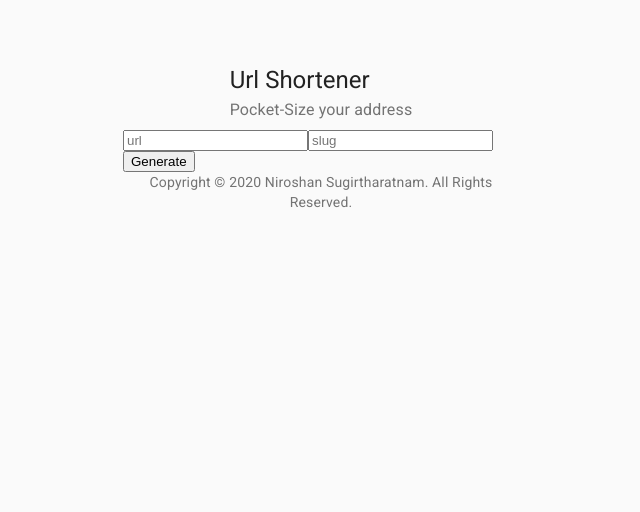
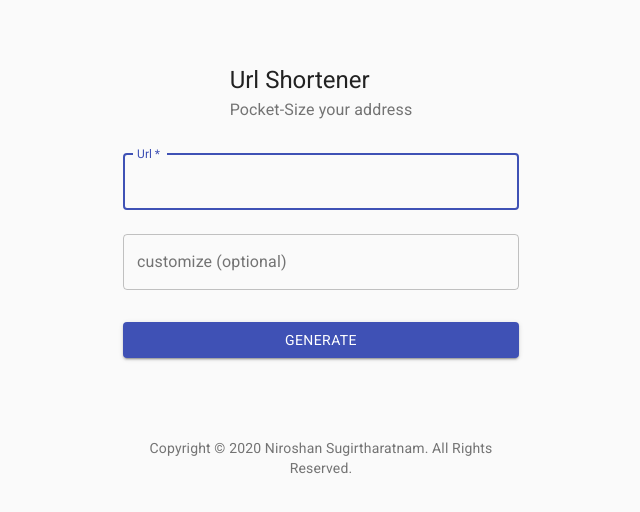
Before and after one commit to NiroSugir/url-shortener, a React (Create React App) app in the folder client/: page / in a window 1280 px wide. Shown: the top 512 px of the page, without its empty margins (319-959 px from the left). Built offline with nearby package versions, Linux system fonts and the light colour scheme.

Commit message:
port form elements to materialize theme

```diff
--- a/client/src/components/App.jsx
+++ b/client/src/components/App.jsx
@@ -1,5 +1,7 @@
 import React from "react";
 import { BrowserRouter as Router, Route } from "react-router-dom";
+import Container from "@material-ui/core/Container";
+import CssBaseline from "@material-ui/core/CssBaseline";
 import Header from "./Header";
 import Footer from "./Footer";
 import HomePage from "../pages/HomePage";
@@ -10,6 +12,8 @@ const App = () => {
   const classes = useStyles();
 
   return (
+    <Container component="main" maxWidth="xs">
+      <CssBaseline />
       <div className={classes.paper}>
         <Header />
 
@@ -22,6 +26,7 @@ const App = () => {
 
         <Footer />
       </div>
+    </Container>
   );
 };
 
--- a/client/src/components/Footer.jsx
+++ b/client/src/components/Footer.jsx
@@ -1,9 +1,11 @@
 import React from "react";
 import Typography from "@material-ui/core/Typography";
 import Link from "@material-ui/core/Link";
+import { Box } from "@material-ui/core";
 
 const Footer = () => {
   return (
+    <Box mt={8}>
       <Typography variant="body2" color="textSecondary" align="center">
         Copyright © {new Date().getFullYear() + " "}
         <Link color="inherit" href="https://www.nirosugir.com">
@@ -11,6 +13,7 @@ const Footer = () => {
         </Link>
         . All Rights Reserved.
       </Typography>
+    </Box>
   );
 };
 
--- a/client/src/components/SlugCreator.jsx
+++ b/client/src/components/SlugCreator.jsx
@@ -1,7 +1,10 @@
 import React from "react";
 import { useForm } from "react-hook-form";
+import { useStyles } from "../theme";
+import { TextField, Button } from "@material-ui/core";
 
 const SlugCreator = ({ onSubmit }) => {
+  const classes = useStyles();
   const { register, handleSubmit, errors } = useForm();
 
   // TODO: show appropriate error message on screen when there are any
@@ -11,18 +14,34 @@ const SlugCreator = ({ onSubmit }) => {
   console.log("hi");
 
   return (
-    <form onSubmit={handleSubmit(onSubmit)}>
-      <input
-        type="text"
-        placeholder="url"
+    <form className={classes.form} onSubmit={handleSubmit(onSubmit)} noValidate>
+      <TextField
+        variant="outlined"
+        margin="normal"
+        required
+        fullWidth
+        id="url"
         name="url"
+        label="Url"
+        autoFocus
+        autoComplete="off"
+        autoCorrect="off"
+        autoCapitalize="off"
+        spellCheck={false}
         ref={register({ required: true, minLength: 11, maxLength: 1024 })}
       />
 
-      <input
-        type="text"
-        placeholder="slug"
+      <TextField
+        variant="outlined"
+        margin="normal"
+        fullWidth
+        id="slug"
         name="slug"
+        label="customize (optional)"
+        autoComplete="off"
+        autoCorrect="off"
+        autoCapitalize="off"
+        spellCheck={false}
         ref={register({
           minLength: 1,
           maxLength: 21,
@@ -30,7 +49,15 @@ const SlugCreator = ({ onSubmit }) => {
         })}
       />
 
-      <button type="submit">Generate</button>
+      <Button
+        type="submit"
+        fullWidth
+        variant="contained"
+        color="primary"
+        className={classes.submit}
+      >
+        Generate
+      </Button>
     </form>
   );
 };
--- a/client/src/index.js
+++ b/client/src/index.js
@@ -1,17 +1,12 @@
 import React from "react";
 import ReactDOM from "react-dom";
 import "fontsource-roboto";
-import Container from "@material-ui/core/Container";
-import CssBaseline from "@material-ui/core/CssBaseline";
 import App from "./components/App";
 import * as serviceWorker from "./serviceWorker";
 
 ReactDOM.render(
   <React.StrictMode>
-    <Container component="main" maxWidth="xs">
-      <CssBaseline />
-      <App />
-    </Container>
+    <App />
   </React.StrictMode>,
   document.getElementById("root")
 );
--- a/client/src/pages/HomePage.jsx
+++ b/client/src/pages/HomePage.jsx
@@ -4,11 +4,7 @@ import SlugCreator from "../components/SlugCreator";
 const HomePage = () => {
   const onSubmit = (data) => console.log("data", data);
 
-  return (
-    <>
-      <SlugCreator onSubmit={onSubmit} />
-    </>
-  );
+  return <SlugCreator onSubmit={onSubmit} />;
 };
 
 export default HomePage;
```
Lines whose indentation alone changed are shown as unchanged.
